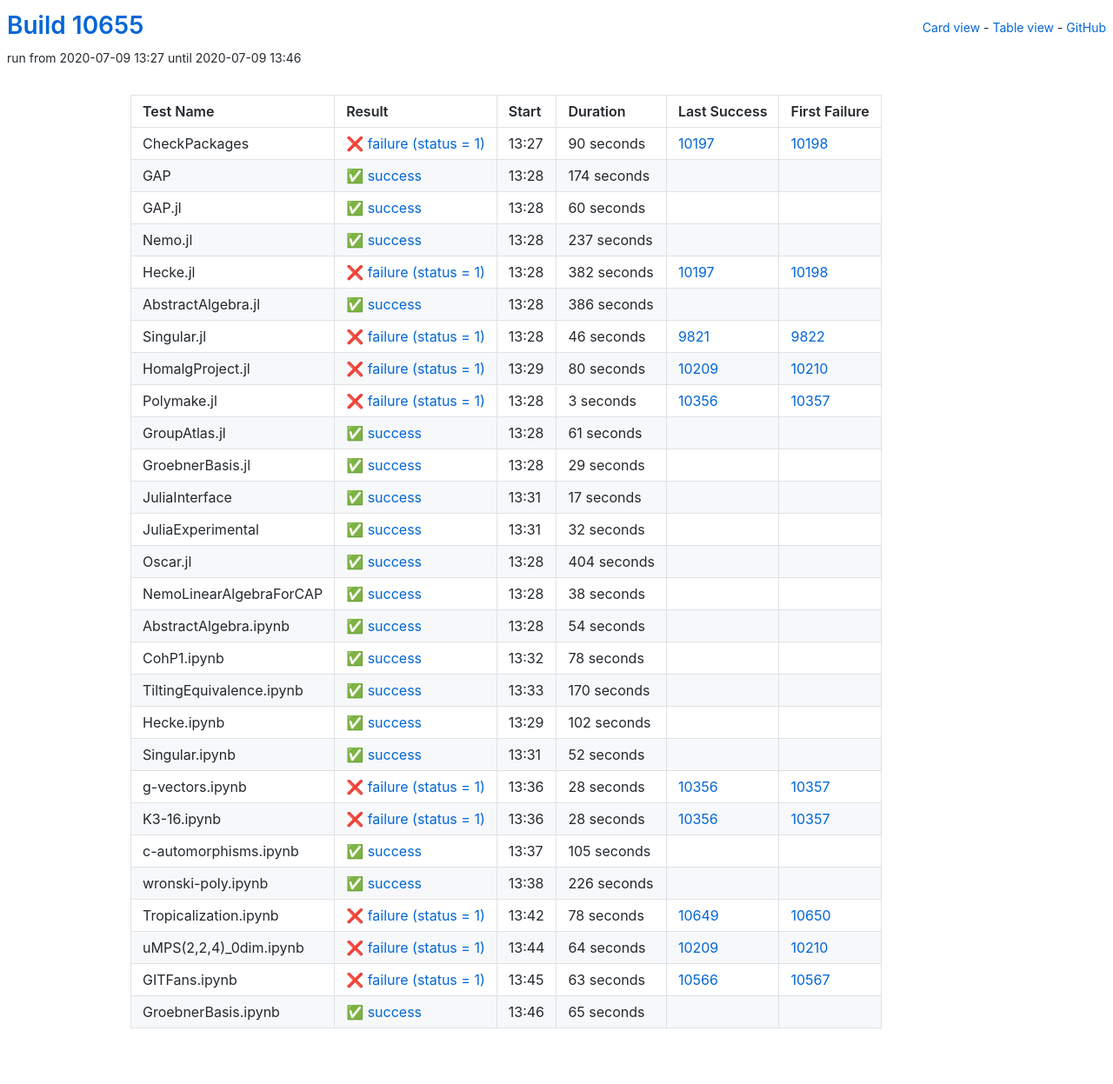
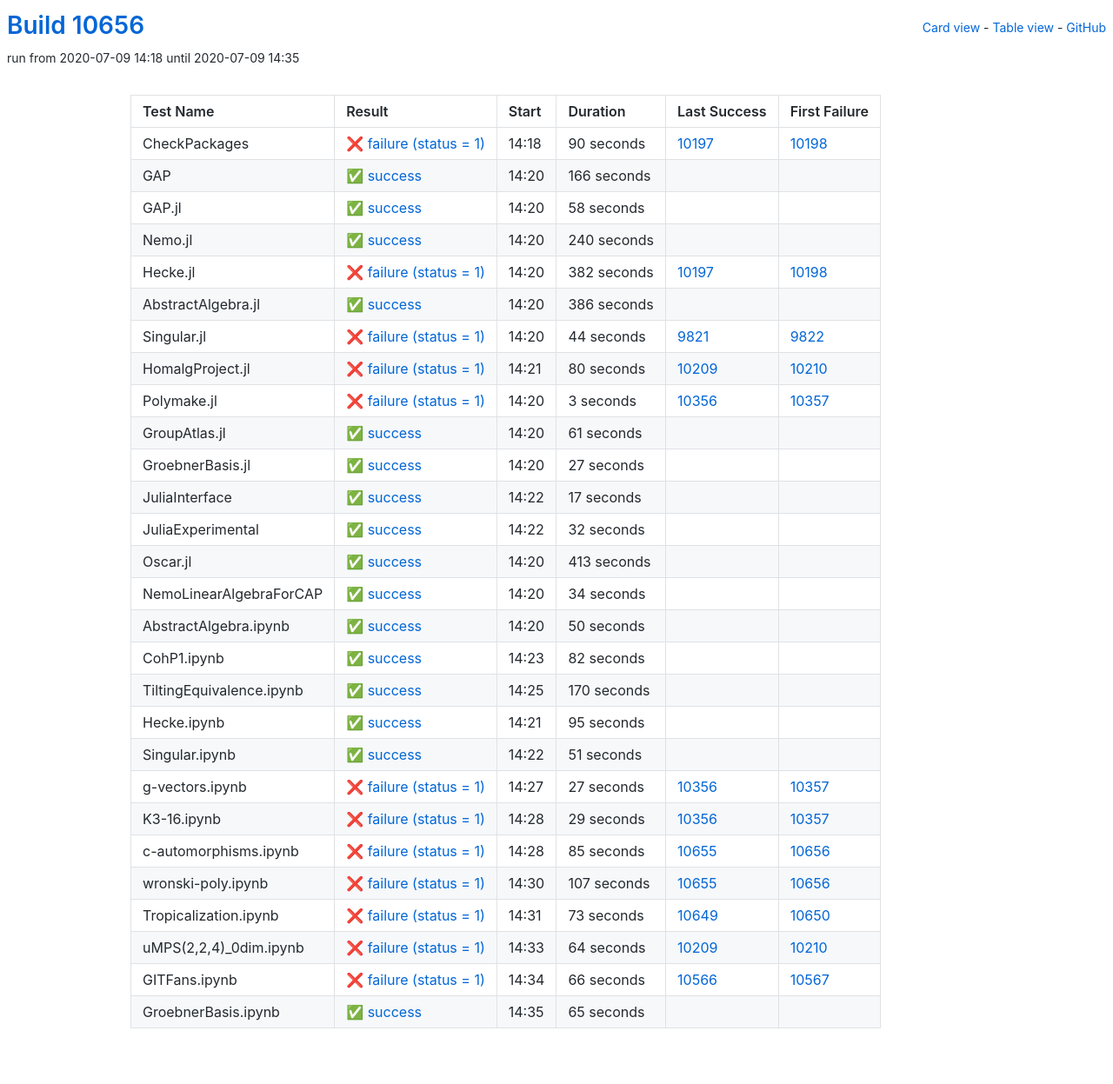
Before and after one commit to oscar-system/oscar-ci-status, a Jekyll site: the page built from table.html, in a window 1280 px wide. Shown: the whole page at 87% size. Built offline with Jekyll 4.4.1, drawn with Linux system fonts in a browser that asks for light colours.

Commit message:
Build #10656

```diff
--- a/_data/ci.yml
+++ b/_data/ci.yml
@@ -1,6 +1,6 @@
 ---
-build: 10655
-build_url: https://oscarci.mathematik.uni-kl.de/job/oscar/10655/
+build: 10656
+build_url: https://oscarci.mathematik.uni-kl.de/job/oscar/10656/
 job: oscar
 organization: oscar-system
 repo: oscar-ci-status
@@ -8,8 +8,8 @@
 tests:
 - name: CheckPackages
   id: checkpackages
-  log: https://oscarci.mathematik.uni-kl.de/job/oscar/10655/artifact/logs/build-10655/CheckPackages.log
-  start: 2020-07-09 13:27
+  log: https://oscarci.mathematik.uni-kl.de/job/oscar/10656/artifact/logs/build-10656/CheckPackages.log
+  start: 2020-07-09 14:18
   success: false
   exitcode: 1
   status: failure
@@ -20,44 +20,44 @@
   first_failure_url: https://oscarci.mathematik.uni-kl.de/job/oscar/10198/
 - name: GAP
   id: gap
-  log: https://oscarci.mathematik.uni-kl.de/job/oscar/10655/artifact/logs/build-10655/GAP.log
-  start: 2020-07-09 13:28
+  log: https://oscarci.mathematik.uni-kl.de/job/oscar/10656/artifact/logs/build-10656/GAP.log
+  start: 2020-07-09 14:20
   success: true
   exitcode: 0
   status: success
-  duration: 174
+  duration: 166
   last_success: false
   last_success_url:
   first_failure: false
   first_failure_url:
 - name: GAP.jl
   id: gap-jl
-  log: https://oscarci.mathematik.uni-kl.de/job/oscar/10655/artifact/logs/build-10655/GAP.jl.log
-  start: 2020-07-09 13:28
+  log: https://oscarci.mathematik.uni-kl.de/job/oscar/10656/artifact/logs/build-10656/GAP.jl.log
+  start: 2020-07-09 14:20
   success: true
   exitcode: 0
   status: success
-  duration: 60
+  duration: 58
   last_success: false
   last_success_url:
   first_failure: false
   first_failure_url:
 - name: Nemo.jl
   id: nemo-jl
-  log: https://oscarci.mathematik.uni-kl.de/job/oscar/10655/artifact/logs/build-10655/Nemo.jl.log
-  start: 2020-07-09 13:28
+  log: https://oscarci.mathematik.uni-kl.de/job/oscar/10656/artifact/logs/build-10656/Nemo.jl.log
+  start: 2020-07-09 14:20
   success: true
   exitcode: 0
   status: success
-  duration: 237
+  duration: 240
   last_success: false
   last_success_url:
   first_failure: false
   first_failure_url:
 - name: Hecke.jl
   id: hecke-jl
-  log: https://oscarci.mathematik.uni-kl.de/job/oscar/10655/artifact/logs/build-10655/Hecke.jl.log
-  start: 2020-07-09 13:28
+  log: https://oscarci.mathematik.uni-kl.de/job/oscar/10656/artifact/logs/build-10656/Hecke.jl.log
+  start: 2020-07-09 14:20
   success: false
   exitcode: 1
   status: failure
@@ -68,8 +68,8 @@
   first_failure_url: https://oscarci.mathematik.uni-kl.de/job/oscar/10198/
 - name: AbstractAlgebra.jl
   id: abstractalgebra-jl
-  log: https://oscarci.mathematik.uni-kl.de/job/oscar/10655/artifact/logs/build-10655/AbstractAlgebra.jl.log
-  start: 2020-07-09 13:28
+  log: https://oscarci.mathematik.uni-kl.de/job/oscar/10656/artifact/logs/build-10656/AbstractAlgebra.jl.log
+  start: 2020-07-09 14:20
   success: true
   exitcode: 0
   status: success
@@ -80,20 +80,20 @@
   first_failure_url:
 - name: Singular.jl
   id: singular-jl
-  log: https://oscarci.mathematik.uni-kl.de/job/oscar/10655/artifact/logs/build-10655/Singular.jl.log
-  start: 2020-07-09 13:28
+  log: https://oscarci.mathematik.uni-kl.de/job/oscar/10656/artifact/logs/build-10656/Singular.jl.log
+  start: 2020-07-09 14:20
   success: false
   exitcode: 1
   status: failure
-  duration: 46
+  duration: 44
   last_success: 9821
   last_success_url: https://oscarci.mathematik.uni-kl.de/job/oscar/9821/
   first_failure: 9822
   first_failure_url: https://oscarci.mathematik.uni-kl.de/job/oscar/9822/
 - name: HomalgProject.jl
   id: homalgproject-jl
-  log: https://oscarci.mathematik.uni-kl.de/job/oscar/10655/artifact/logs/build-10655/HomalgProject.jl.log
-  start: 2020-07-09 13:29
+  log: https://oscarci.mathematik.uni-kl.de/job/oscar/10656/artifact/logs/build-10656/HomalgProject.jl.log
+  start: 2020-07-09 14:21
   success: false
   exitcode: 1
   status: failure
@@ -104,8 +104,8 @@
   first_failure_url: https://oscarci.mathematik.uni-kl.de/job/oscar/10210/
 - name: Polymake.jl
   id: polymake-jl
-  log: https://oscarci.mathematik.uni-kl.de/job/oscar/10655/artifact/logs/build-10655/Polymake.jl.log
-  start: 2020-07-09 13:28
+  log: https://oscarci.mathematik.uni-kl.de/job/oscar/10656/artifact/logs/build-10656/Polymake.jl.log
+  start: 2020-07-09 14:20
   success: false
   exitcode: 1
   status: failure
@@ -116,8 +116,8 @@
   first_failure_url: https://oscarci.mathematik.uni-kl.de/job/oscar/10357/
 - name: GroupAtlas.jl
   id: groupatlas-jl
-  log: https://oscarci.mathematik.uni-kl.de/job/oscar/10655/artifact/logs/build-10655/GroupAtlas.jl.log
-  start: 2020-07-09 13:28
+  log: https://oscarci.mathematik.uni-kl.de/job/oscar/10656/artifact/logs/build-10656/GroupAtlas.jl.log
+  start: 2020-07-09 14:20
   success: true
   exitcode: 0
   status: success
@@ -128,20 +128,20 @@
   first_failure_url:
 - name: GroebnerBasis.jl
   id: groebnerbasis-jl
-  log: https://oscarci.mathematik.uni-kl.de/job/oscar/10655/artifact/logs/build-10655/GroebnerBasis.jl.log
-  start: 2020-07-09 13:28
+  log: https://oscarci.mathematik.uni-kl.de/job/oscar/10656/artifact/logs/build-10656/GroebnerBasis.jl.log
+  start: 2020-07-09 14:20
   success: true
   exitcode: 0
   status: success
-  duration: 29
+  duration: 27
   last_success: false
   last_success_url:
   first_failure: false
   first_failure_url:
 - name: JuliaInterface
   id: juliainterface
-  log: https://oscarci.mathematik.uni-kl.de/job/oscar/10655/artifact/logs/build-10655/JuliaInterface.log
-  start: 2020-07-09 13:31
+  log: https://oscarci.mathematik.uni-kl.de/job/oscar/10656/artifact/logs/build-10656/JuliaInterface.log
+  start: 2020-07-09 14:22
   success: true
   exitcode: 0
   status: success
@@ -152,8 +152,8 @@
   first_failure_url:
 - name: JuliaExperimental
   id: juliaexperimental
-  log: https://oscarci.mathematik.uni-kl.de/job/oscar/10655/artifact/logs/build-10655/JuliaExperimental.log
-  start: 2020-07-09 13:31
+  log: https://oscarci.mathematik.uni-kl.de/job/oscar/10656/artifact/logs/build-10656/JuliaExperimental.log
+  start: 2020-07-09 14:22
   success: true
   exitcode: 0
   status: success
@@ -164,56 +164,56 @@
   first_failure_url:
 - name: Oscar.jl
   id: oscar-jl
-  log: https://oscarci.mathematik.uni-kl.de/job/oscar/10655/artifact/logs/build-10655/Oscar.jl.log
-  start: 2020-07-09 13:28
+  log: https://oscarci.mathematik.uni-kl.de/job/oscar/10656/artifact/logs/build-10656/Oscar.jl.log
+  start: 2020-07-09 14:20
   success: true
   exitcode: 0
   status: success
-  duration: 404
+  duration: 413
   last_success: false
   last_success_url:
   first_failure: false
   first_failure_url:
 - name: NemoLinearAlgebraForCAP
   id: nemolinearalgebraforcap
-  log: https://oscarci.mathematik.uni-kl.de/job/oscar/10655/artifact/logs/build-10655/NemoLinearAlgebraForCAP.log
-  start: 2020-07-09 13:28
+  log: https://oscarci.mathematik.uni-kl.de/job/oscar/10656/artifact/logs/build-10656/NemoLinearAlgebraForCAP.log
+  start: 2020-07-09 14:20
   success: true
   exitcode: 0
   status: success
-  duration: 38
+  duration: 34
   last_success: false
   last_success_url:
   first_failure: false
   first_failure_url:
 - name: AbstractAlgebra.ipynb
   id: abstractalgebra-ipynb
-  log: https://oscarci.mathematik.uni-kl.de/job/oscar/10655/artifact/logs/build-10655/AbstractAlgebra.ipynb.log
-  start: 2020-07-09 13:28
+  log: https://oscarci.mathematik.uni-kl.de/job/oscar/10656/artifact/logs/build-10656/AbstractAlgebra.ipynb.log
+  start: 2020-07-09 14:20
   success: true
   exitcode: 0
   status: success
-  duration: 54
+  duration: 50
   last_success: false
   last_success_url:
   first_failure: false
   first_failure_url:
 - name: CohP1.ipynb
   id: cohp1-ipynb
-  log: https://oscarci.mathematik.uni-kl.de/job/oscar/10655/artifact/logs/build-10655/CohP1.ipynb.log
-  start: 2020-07-09 13:32
+  log: https://oscarci.mathematik.uni-kl.de/job/oscar/10656/artifact/logs/build-10656/CohP1.ipynb.log
+  start: 2020-07-09 14:23
   success: true
   exitcode: 0
   status: success
-  duration: 78
+  duration: 82
   last_success: false
   last_success_url:
   first_failure: false
   first_failure_url:
 - name: TiltingEquivalence.ipynb
   id: tiltingequivalence-ipynb
-  log: https://oscarci.mathematik.uni-kl.de/job/oscar/10655/artifact/logs/build-10655/TiltingEquivalence.ipynb.log
-  start: 2020-07-09 13:33
+  log: https://oscarci.mathematik.uni-kl.de/job/oscar/10656/artifact/logs/build-10656/TiltingEquivalence.ipynb.log
+  start: 2020-07-09 14:25
   success: true
   exitcode: 0
   status: success
@@ -224,92 +224,92 @@
   first_failure_url:
 - name: Hecke.ipynb
   id: hecke-ipynb
-  log: https://oscarci.mathematik.uni-kl.de/job/oscar/10655/artifact/logs/build-10655/Hecke.ipynb.log
-  start: 2020-07-09 13:29
+  log: https://oscarci.mathematik.uni-kl.de/job/oscar/10656/artifact/logs/build-10656/Hecke.ipynb.log
+  start: 2020-07-09 14:21
   success: true
   exitcode: 0
   status: success
-  duration: 102
+  duration: 95
   last_success: false
   last_success_url:
   first_failure: false
   first_failure_url:
 - name: Singular.ipynb
   id: singular-ipynb
-  log: https://oscarci.mathematik.uni-kl.de/job/oscar/10655/artifact/logs/build-10655/Singular.ipynb.log
-  start: 2020-07-09 13:31
+  log: https://oscarci.mathematik.uni-kl.de/job/oscar/10656/artifact/logs/build-10656/Singular.ipynb.log
+  start: 2020-07-09 14:22
   success: true
   exitcode: 0
   status: success
-  duration: 52
+  duration: 51
   last_success: false
   last_success_url:
   first_failure: false
   first_failure_url:
 - name: g-vectors.ipynb
   id: g-vectors-ipynb
-  log: https://oscarci.mathematik.uni-kl.de/job/oscar/10655/artifact/logs/build-10655/g-vectors.ipynb.log
-  start: 2020-07-09 13:36
+  log: https://oscarci.mathematik.uni-kl.de/job/oscar/10656/artifact/logs/build-10656/g-vectors.ipynb.log
+  start: 2020-07-09 14:27
   success: false
   exitcode: 1
   status: failure
-  duration: 28
+  duration: 27
   last_success: 10356
   last_success_url: https://oscarci.mathematik.uni-kl.de/job/oscar/10356/
   first_failure: 10357
   first_failure_url: https://oscarci.mathematik.uni-kl.de/job/oscar/10357/
 - name: K3-16.ipynb
   id: k3-16-ipynb
-  log: https://oscarci.mathematik.uni-kl.de/job/oscar/10655/artifact/logs/build-10655/K3-16.ipynb.log
-  start: 2020-07-09 13:36
+  log: https://oscarci.mathematik.uni-kl.de/job/oscar/10656/artifact/logs/build-10656/K3-16.ipynb.log
+  start: 2020-07-09 14:28
   success: false
   exitcode: 1
   status: failure
-  duration: 28
+  duration: 29
   last_success: 10356
   last_success_url: https://oscarci.mathematik.uni-kl.de/job/oscar/10356/
   first_failure: 10357
   first_failure_url: https://oscarci.mathematik.uni-kl.de/job/oscar/10357/
 - name: c-automorphisms.ipynb
   id: c-automorphisms-ipynb
-  log: https://oscarci.mathematik.uni-kl.de/job/oscar/10655/artifact/logs/build-10655/c-automorphisms.ipynb.log
-  start: 2020-07-09 13:37
-  success: true
-  exitcode: 0
-  status: success
-  duration: 105
-  last_success: false
-  last_success_url:
-  first_failure: false
-  first_failure_url:
-- name: wronski-poly.ipynb
-  id: wronski-poly-ipynb
-  log: https://oscarci.mathematik.uni-kl.de/job/oscar/10655/artifact/logs/build-10655/wronski-poly.ipynb.log
-  start: 2020-07-09 13:38
-  success: true
-  exitcode: 0
-  status: success
-  duration: 226
-  last_success: false
-  last_success_url:
-  first_failure: false
-  first_failure_url:
-- name: Tropicalization.ipynb
-  id: tropicalization-ipynb
-  log: https://oscarci.mathematik.uni-kl.de/job/oscar/10655/artifact/logs/build-10655/Tropicalization.ipynb.log
-  start: 2020-07-09 13:42
+  log: https://oscarci.mathematik.uni-kl.de/job/oscar/10656/artifact/logs/build-10656/c-automorphisms.ipynb.log
+  start: 2020-07-09 14:28
   success: false
   exitcode: 1
   status: failure
-  duration: 78
+  duration: 85
+  last_success: 10655
+  last_success_url: https://oscarci.mathematik.uni-kl.de/job/oscar/10655/
+  first_failure: 10656
+  first_failure_url: https://oscarci.mathematik.uni-kl.de/job/oscar/10656/
+- name: wronski-poly.ipynb
+  id: wronski-poly-ipynb
+  log: https://oscarci.mathematik.uni-kl.de/job/oscar/10656/artifact/logs/build-10656/wronski-poly.ipynb.log
+  start: 2020-07-09 14:30
+  success: false
+  exitcode: 1
+  status: failure
+  duration: 107
+  last_success: 10655
+  last_success_url: https://oscarci.mathematik.uni-kl.de/job/oscar/10655/
+  first_failure: 10656
+  first_failure_url: https://oscarci.mathematik.uni-kl.de/job/oscar/10656/
+- name: Tropicalization.ipynb
+  id: tropicalization-ipynb
+  log: https://oscarci.mathematik.uni-kl.de/job/oscar/10656/artifact/logs/build-10656/Tropicalization.ipynb.log
+  start: 2020-07-09 14:31
+  success: false
+  exitcode: 1
+  status: failure
+  duration: 73
   last_success: 10649
   last_success_url: https://oscarci.mathematik.uni-kl.de/job/oscar/10649/
   first_failure: 10650
   first_failure_url: https://oscarci.mathematik.uni-kl.de/job/oscar/10650/
 - name: uMPS(2,2,4)_0dim.ipynb
   id: umps-2-2-4-0dim-ipynb
-  log: https://oscarci.mathematik.uni-kl.de/job/oscar/10655/artifact/logs/build-10655/uMPS-2-2-4-_0dim.ipynb.log
-  start: 2020-07-09 13:44
+  log: https://oscarci.mathematik.uni-kl.de/job/oscar/10656/artifact/logs/build-10656/uMPS-2-2-4-_0dim.ipynb.log
+  start: 2020-07-09 14:33
   success: false
   exitcode: 1
   status: failure
@@ -320,20 +320,20 @@
   first_failure_url: https://oscarci.mathematik.uni-kl.de/job/oscar/10210/
 - name: GITFans.ipynb
   id: gitfans-ipynb
-  log: https://oscarci.mathematik.uni-kl.de/job/oscar/10655/artifact/logs/build-10655/GITFans.ipynb.log
-  start: 2020-07-09 13:45
+  log: https://oscarci.mathematik.uni-kl.de/job/oscar/10656/artifact/logs/build-10656/GITFans.ipynb.log
+  start: 2020-07-09 14:34
   success: false
   exitcode: 1
   status: failure
-  duration: 63
+  duration: 66
   last_success: 10566
   last_success_url: https://oscarci.mathematik.uni-kl.de/job/oscar/10566/
   first_failure: 10567
   first_failure_url: https://oscarci.mathematik.uni-kl.de/job/oscar/10567/
 - name: GroebnerBasis.ipynb
   id: groebnerbasis-ipynb
-  log: https://oscarci.mathematik.uni-kl.de/job/oscar/10655/artifact/logs/build-10655/GroebnerBasis.ipynb.log
-  start: 2020-07-09 13:46
+  log: https://oscarci.mathematik.uni-kl.de/job/oscar/10656/artifact/logs/build-10656/GroebnerBasis.ipynb.log
+  start: 2020-07-09 14:35
   success: true
   exitcode: 0
   status: success
```
Also changed, not shown: README.md.
